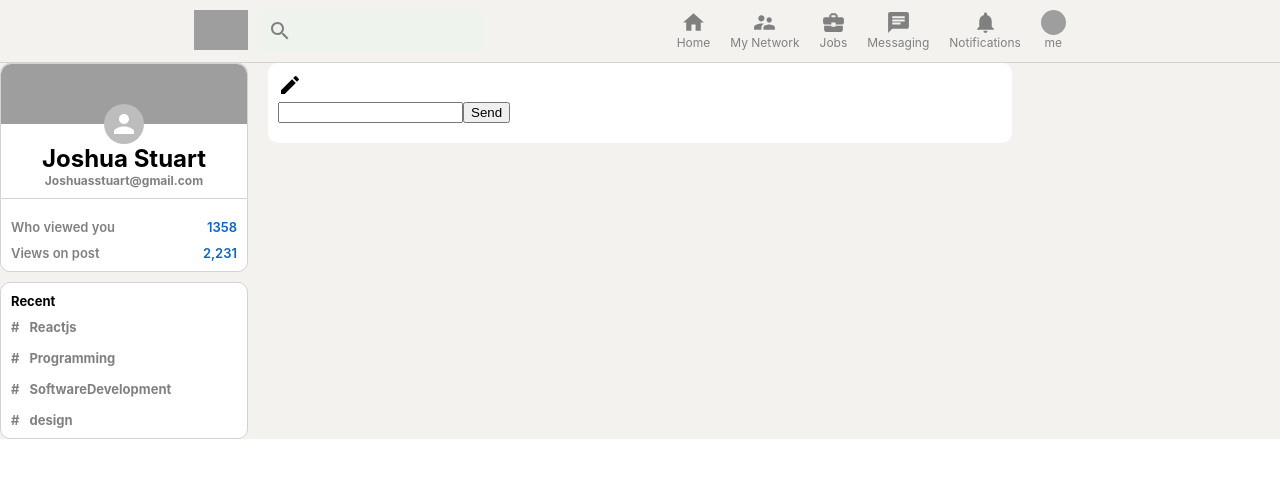
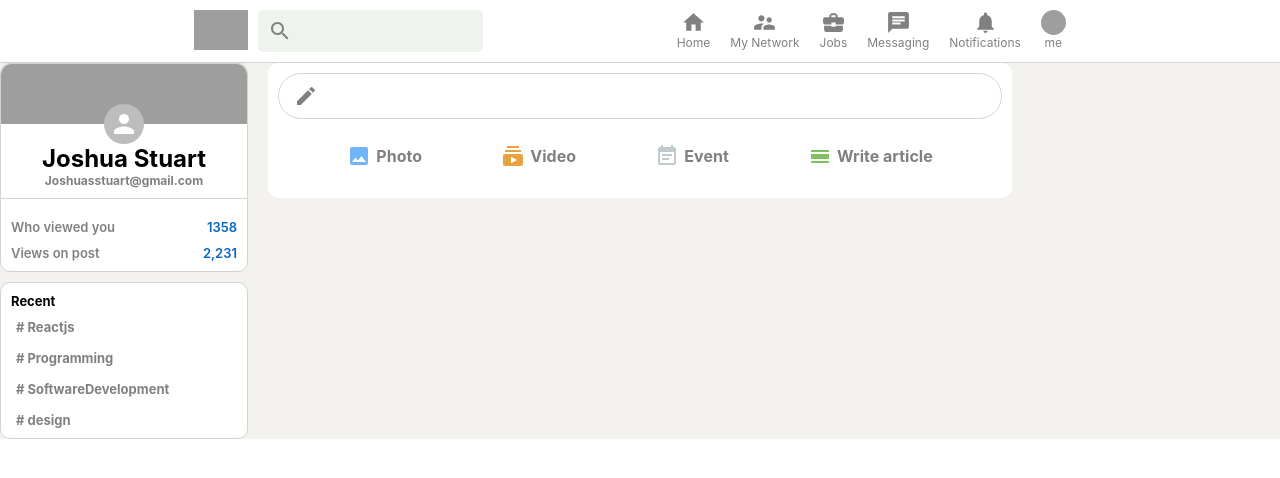
Before and after one commit to Mayakuai/React-LinkedIn-YT-Clone, a React (Create React App) app: page / in a window 1280 px wide. Shown: the top 478 px of the page. Built offline with nearby package versions, Linux system fonts and the light colour scheme; grey boxes are pictures that could not be loaded.

Commit message:
Added feed section and styled some components

```diff
--- a/src/Feed.css
+++ b/src/Feed.css
@@ -10,3 +10,36 @@
   border-radius: 10px;
   margin-bottom: 20px;
 }
+
+.feed__input {
+    border: 1px solid lightgray;
+    border-radius: 30px;
+    display: flex;
+    padding: 10px;
+    color: gray;
+    padding-left: 15px;
+}
+
+.feed__input > form {
+    display: flex;
+    width: 100%;
+
+}
+
+.feed__input > form > input {
+ border: none;
+ flex: 1;
+ margin-left: 10px;
+ outline-width: 0;
+ font-weight: 600;
+}
+
+.feed__input > form > button {
+    display: none;
+}
+
+.feed__inputOptions {
+    display:flex;
+    justify-content: space-evenly;
+
+}
--- a/src/Feed.js
+++ b/src/Feed.js
@@ -1,6 +1,11 @@
 import CreateIcon from "@mui/icons-material/Create";
 import React from "react";
 import "./Feed.css";
+import ImageIcon from "@mui/icons-material/Image";
+import InputOptions from "./InputOptions";
+import SubscriptionsIcon from "@mui/icons-material/Subscriptions";
+import EventNoteIcon from "@mui/icons-material/EventNote";
+import CalendarViewDayIcon from "@mui/icons-material/CalendarViewDay";
 
 function Feed() {
   return (
@@ -9,14 +14,19 @@ function Feed() {
         <div className="feed__input">
           <CreateIcon />
           <form>
-            <input type="text"/>
+            <input type="text" />
             <button type="submit">Send</button>
-
           </form>
+        </div>
+        <div className="feed__inputOptions">
+            <InputOptions Icon={ImageIcon} title='Photo' color='#70B5F9'/>
+            <InputOptions Icon={SubscriptionsIcon} title='Video' color='#E7A33E'/>
+            <InputOptions Icon={EventNoteIcon} title='Event' color='#C0CBCD'/>
+            <InputOptions Icon={CalendarViewDayIcon} title='Write article' color='#7FC15E'/>
         </div>
       </div>
     </div>
   );
-};
+}
 
 export default Feed;
--- a/src/Header.css
+++ b/src/Header.css
@@ -1,6 +1,7 @@
 .header {
     position: sticky;
     top: 0;
+    background-color: white;
     display: flex;
     justify-content: space-evenly;
     border-bottom: 0.1px lightgrey solid;
--- /dev/null
+++ b/src/InputOptions.css
@@ -0,0 +1,18 @@
+.InputOptions {
+    display: flex;
+    align-items: center;
+    margin-top: 15px;
+    color: gray;
+    padding: 10px;
+    cursor: pointer;
+}
+
+.InputOptions:hover {
+    background-color: whitesmoke;
+    border-radius: 10px;
+
+}
+
+.InputOptions > h4 {
+    margin-left: 5px;
+}
--- /dev/null
+++ b/src/InputOptions.js
@@ -0,0 +1,13 @@
+import React from 'react'
+import "./InputOptions.css"
+
+function InputOptions({Icon, title, color}) {
+  return (
+    <div className='InputOptions'>
+        <Icon style={{ color: color}}/>
+        <h4>{title}</h4>
+    </div>
+  )
+}
+
+export default InputOptions
--- a/src/Sidebar.css
+++ b/src/Sidebar.css
@@ -61,6 +61,12 @@
   border-bottom-left-radius: 10px;
   border-bottom-right-radius: 10px;
 }
+.sidebar__stat >p:hover {
+  border-radius: 10px;
+  cursor: pointer;
+  color: black;
+  background-color: whitesmoke;
+}
 
 .sidebar__statNumber {
   font-weight: bold;
@@ -80,13 +86,13 @@
   padding-bottom: 5px;
   padding-left: 10px;
   padding-top: 10px;
-  font-weight: bold;
+  font-weight: bolder;
 }
 
 .sidebar__recentItem {
   display: flex;
   font-size: 13px;
-  font-weight: bold;
+  font-weight: bolder;
   cursor: pointer;
   margin-bottom: 5px;
   padding: 5px;
@@ -101,6 +107,6 @@
 }
 
 .sidebar__hash {
-  margin-right: 10px;
-  margin-left: 5px;
+  margin-right: 3px;
+  margin-left: 10px;
 }
```
